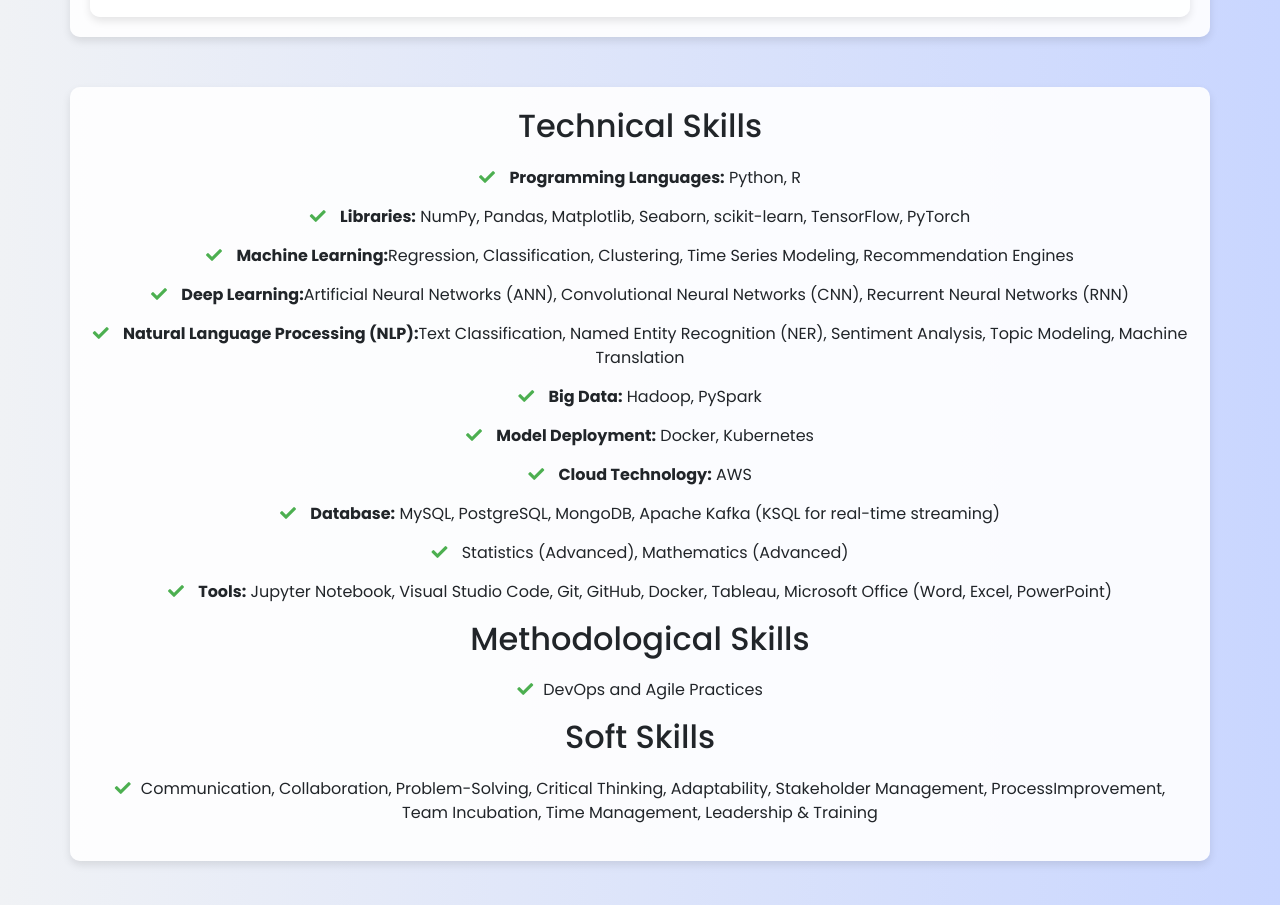
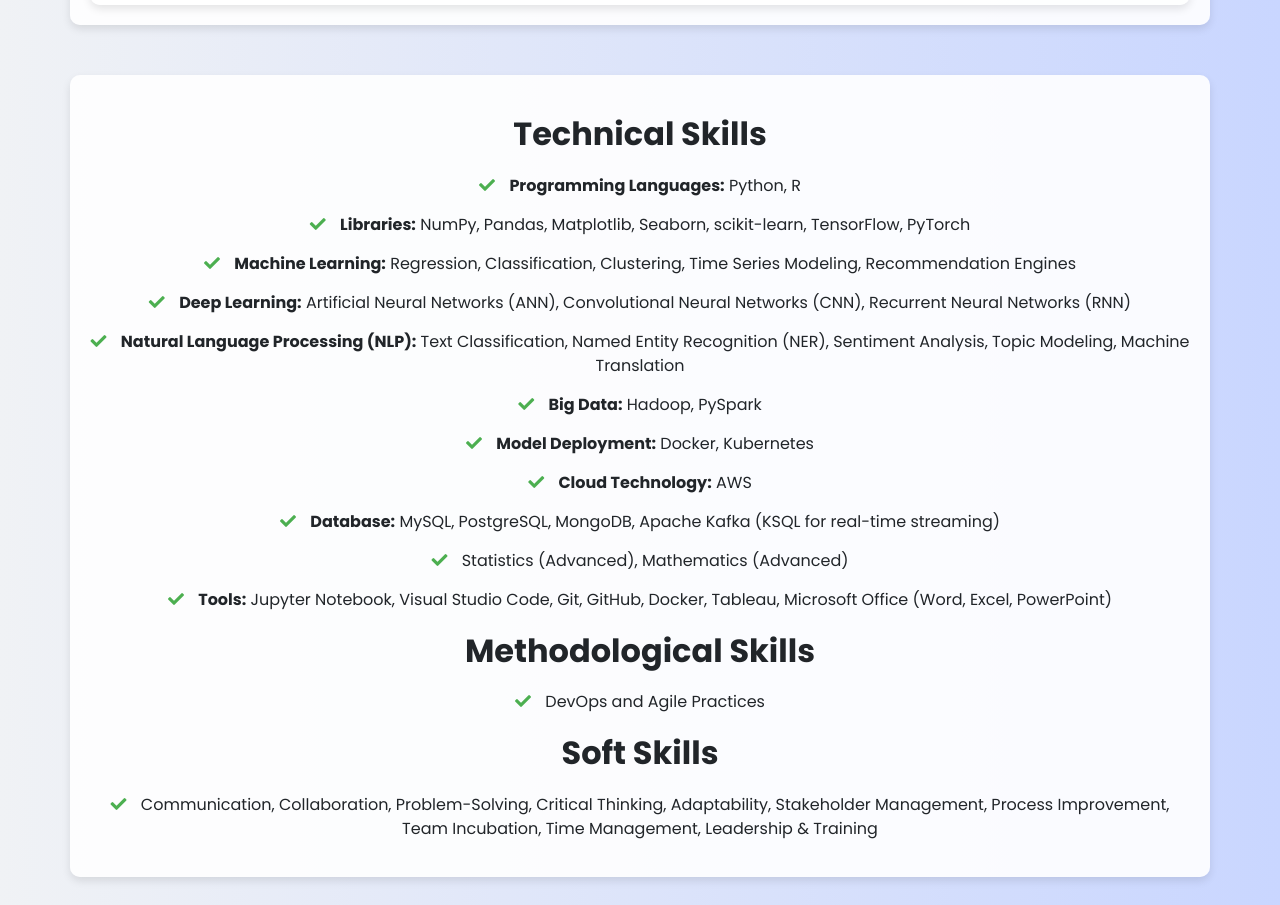
Before and after one commit to abhinandansamal/abhinandansamal.github.io, a plain HTML site: page index.html in a window 1280 px wide. Shown: the part 567-1472 px from the top of the page. Drawn offline with nearby package versions, Linux system fonts and the light colour scheme.

Commit message:
Updated Skills Section

```diff
--- a/index.html
+++ b/index.html
@@ -321,13 +321,13 @@
     </section>
 
     <section id="skills" class="container section-heading">
-        <h2>Technical Skills</h2>
+        <h2 class="section-title">Technical Skills</h2>
         <ul class="list-unstyled">
             <li><i class="fas fa-check"></i> <strong>Programming Languages:</strong> Python, R</li>
             <li><i class="fas fa-check"></i> <strong>Libraries:</strong> NumPy, Pandas, Matplotlib, Seaborn, scikit-learn, TensorFlow, PyTorch</li>
-            <li><i class="fas fa-check"></i> <strong>Machine Learning:</strong>Regression, Classification, Clustering, Time Series Modeling, Recommendation Engines</li>
-            <li><i class="fas fa-check"></i> <strong>Deep Learning:</strong>Artificial Neural Networks (ANN), Convolutional Neural Networks (CNN), Recurrent Neural Networks (RNN)</li>
-            <li><i class="fas fa-check"></i> <strong>Natural Language Processing (NLP):</strong>Text Classification, Named Entity Recognition (NER), Sentiment Analysis, Topic Modeling, Machine Translation</li>
+            <li><i class="fas fa-check"></i> <strong>Machine Learning:</strong> Regression, Classification, Clustering, Time Series Modeling, Recommendation Engines</li>
+            <li><i class="fas fa-check"></i> <strong>Deep Learning:</strong> Artificial Neural Networks (ANN), Convolutional Neural Networks (CNN), Recurrent Neural Networks (RNN)</li>
+            <li><i class="fas fa-check"></i> <strong>Natural Language Processing (NLP):</strong> Text Classification, Named Entity Recognition (NER), Sentiment Analysis, Topic Modeling, Machine Translation</li>
             <li><i class="fas fa-check"></i> <strong>Big Data:</strong> Hadoop, PySpark</li>
             <li><i class="fas fa-check"></i> <strong>Model Deployment:</strong> Docker, Kubernetes</li>
             <li><i class="fas fa-check"></i> <strong>Cloud Technology:</strong> AWS</li>
@@ -335,18 +335,21 @@
             <li><i class="fas fa-check"></i> Statistics (Advanced), Mathematics (Advanced)</li>
             <li><i class="fas fa-check"></i> <strong>Tools:</strong> Jupyter Notebook, Visual Studio Code, Git, GitHub, Docker, Tableau, Microsoft Office (Word, Excel, PowerPoint)</li>
         </ul>
-        <h2>Methodological Skills</h2>
+        <h2 class="section-title">Methodological Skills</h2>
         <ul class="list-unstyled">
-            <li><i class="fas fa-check"></i>DevOps and Agile Practices</li>
+            <li><i class="fas fa-check"></i> DevOps and Agile Practices</li>
         </ul>
-        <h2>Soft Skills</h2>
+        <h2 class="section-title">Soft Skills</h2>
         <ul class="list-unstyled">
-            <li><i class="fas fa-check"></i>Communication, Collaboration, Problem-Solving, Critical Thinking, Adaptability, Stakeholder Management, ProcessImprovement, Team Incubation, Time Management, Leadership & Training</li>
+            <li><i class="fas fa-check"></i> Communication, Collaboration, Problem-Solving, Critical Thinking, Adaptability, Stakeholder Management, Process Improvement, Team Incubation, Time Management, Leadership & Training</li>
         </ul>
     </section>
 
     <style>
-        .section-heading h2 {
+        .section-heading {
+            margin-bottom: 40px;
+        }
+        .section-title {
             font-size: 2em;
             margin-bottom: 20px;
             text-align: center;
@@ -373,9 +376,6 @@
             font-weight: bold;
         }
     </style>
-
-
-
 
 
     <section id="projects" class="container section-heading">
```
